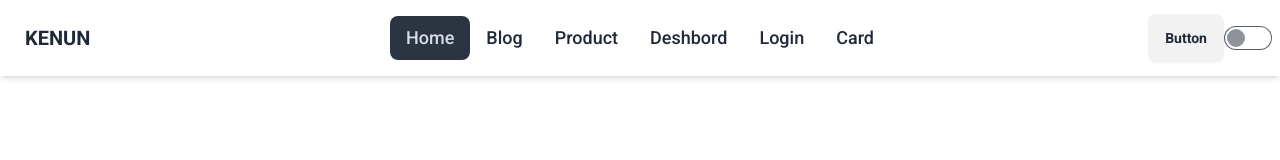
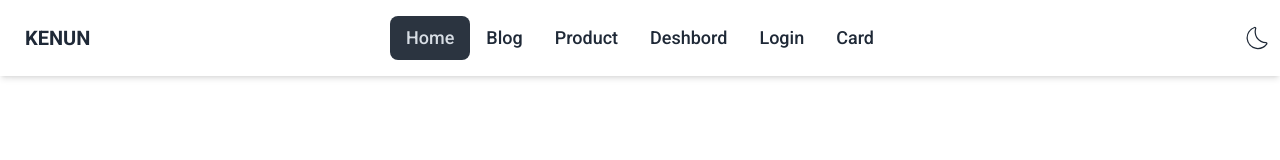
Before and after one commit to ekramul28/kenun, a React (Vite) app: page / in a window 1280 px wide. Shown: the top 160 px of the page. Built offline with nearby package versions, Linux system fonts and the light colour scheme; no server answers.

Commit message:
navber full fill added

```diff
--- a/src/Page/Header/Navbar.jsx
+++ b/src/Page/Header/Navbar.jsx
@@ -1,7 +1,13 @@
 import { useEffect, useState } from "react";
-import { NavLink } from "react-router-dom";
-
+import { Link, NavLink } from "react-router-dom";
+import useAuth from "../../Hooks/useAuth";
+import { CgProfile } from "react-icons/cg";
+import { FiLogOut } from "react-icons/fi";
+import { CiDark } from "react-icons/ci";
+import { MdSunny } from "react-icons/md";
 const Navbar = () => {
+    const { user } = useAuth();
+    console.log(user)
     const link = <>
         <li className="font-medium text-lg dark:text-white" ><NavLink to="/">Home</NavLink></li>
         <li className="font-medium text-lg dark:text-white"><NavLink to="/blog">Blog</NavLink></li>
@@ -22,6 +28,8 @@ const Navbar = () => {
 
     const handelClick = () => {
         setTheme(theme === "dark" ? "light" : "dark");
+    };
+    const handelButton = () => {
     };
 
 
@@ -45,15 +53,47 @@ const Navbar = () => {
                         {link}
                     </ul>
                 </div>
-                <div className="navbar-end">
-                    <a className="btn">Button</a>
+                <div className="navbar-end gap-2">
+                    <div className="hidden md:block dark:text-white ">
+                        {
+                            user && <p className="font-semibold">{user?.displayName}</p>
+                        }
+                    </div>
 
-                    <input onClick={handelClick} type="checkbox" className="toggle" />
+                    {
+                        user && <>
+
+                            <details className="dropdown dropdown-bottom dropdown-end ">
+                                <summary className="flex "><img className="w-10 h-10 md:w-14 md:h-14 mx-1  rounded-full" src={user?.photoURL} alt="" /></summary>
+                                <div className="my-4 -mr-8 md:-mr-2 menu dropdown-content    ">
+                                    <div className="dark:bg-slate-800 dark:text-white p-6 bg-slate-100 shadow-2xl rounded-box">
+                                        <p className="flex justify-center text-xl">{user?.email}</p>
+                                        <div className="flex justify-center items-center">
+                                            <img className="w-10 h-10 md:w-24 md:h-24 mt-5 mx-1  rounded-full " src={user?.photoURL} alt="" />
+                                        </div>
+                                        <p className="flex justify-center text-2xl my-6">{user?.displayName}</p>
+                                        <div className="flex justify-center items-center gap-3 mt-4 mb-2">
+                                            <Link to="/dashboard/profile" className=" btn  rounded-none text-xl md:w-44 text-white dark:bg-sky-500 bg-slate-800 dark:text-white border-none "><CgProfile></CgProfile> Profile</Link>
+                                            <button onClick={handelButton} className=" btn  rounded-none text-xl md:w-44 text-white dark:bg-sky-500 bg-slate-800 dark:text-white border-none "><FiLogOut></FiLogOut>Sign out</button>
+                                        </div>
+                                    </div>
+                                </div>
+                            </details>
+                        </>
+
+                    }
+                    <div className="text-3xl dark:text-white">
+                        {
+                            theme === "dark" ? <CiDark onClick={handelClick}></CiDark> : <MdSunny onClick={handelClick}></MdSunny>
+                        }
+                    </div>
+
+
 
                 </div>
-            </div>
+            </div >
 
-        </div>
+        </div >
     );
 };
 
```
